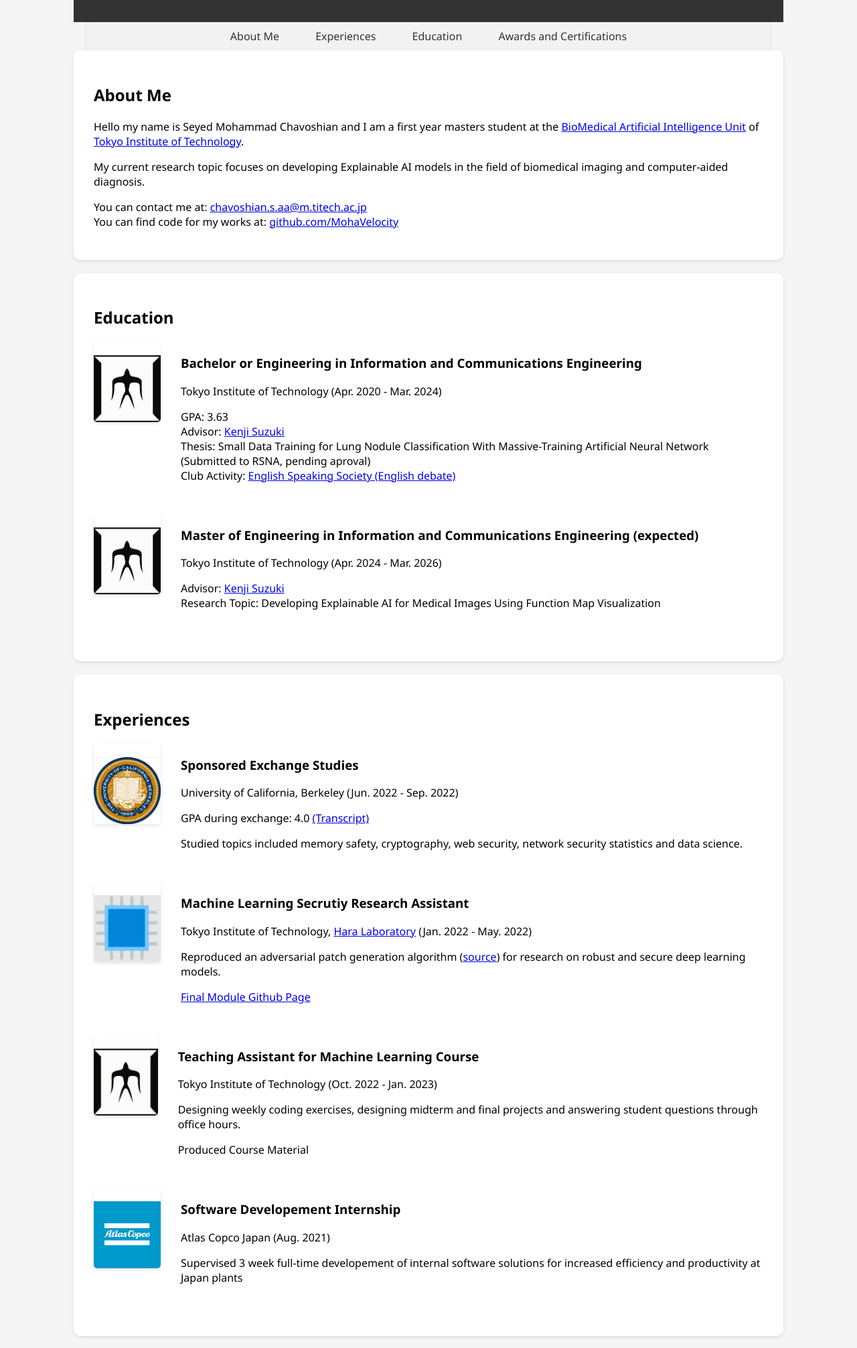
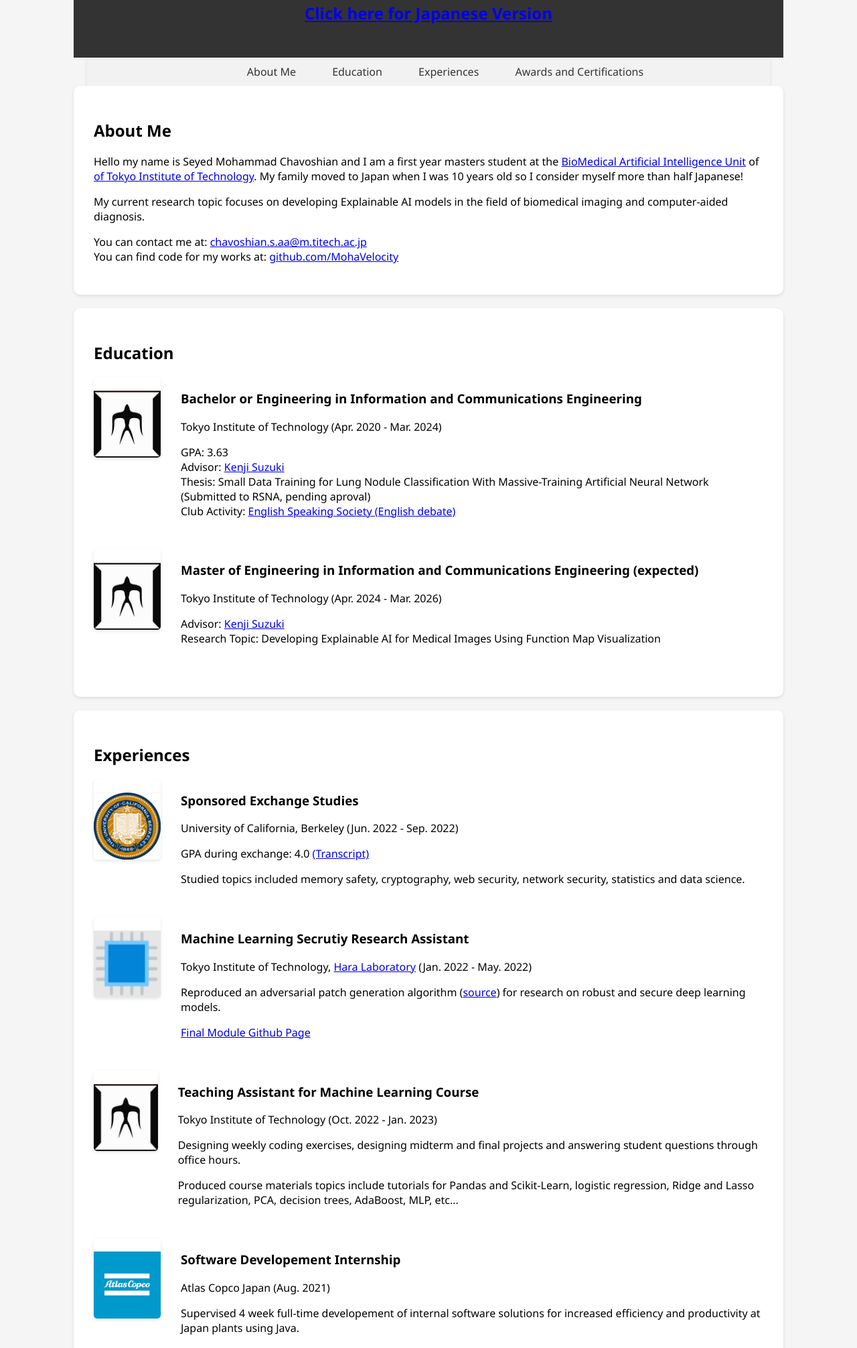
Before and after one commit to MohaVelocity/My_Portfolio, a plain HTML site: page index.html in a window 1280 px wide. Shown: the part 271-2283 px from the top of the page at 67% size. Drawn offline with Linux system fonts and the light colour scheme.

Commit message:
added Japanese version

```diff
--- a/index.html
+++ b/index.html
@@ -82,17 +82,19 @@
     <header>
         <img src="images/portrait.png" alt="My Portrait" style="width: 150px; border-radius: 50%; box-shadow: 0 2px 5px rgba(0, 0, 0, 0.3);">
         <h1>Seyed Mohammad Chavoshian</h1>
+        <h2><a href="./japanese_ver/indext.html">Click here for Japanese Version<a>
     </header>
     <nav>
         <a href="#info">About Me</a>
+        <a href="#education">Education</a>
         <a href="#experiences">Experiences</a>
-        <a href="#education">Education</a>
         <a href="#certifications">Awards and Certifications</a>
     </nav>
     <section id="info">
         <h2>About Me</h2>
         <p>Hello my name is Seyed Mohammad Chavoshian and I am a first year masters student at the <a href="https://suzukilab.first.iir.titech.ac.jp/">BioMedical Artificial
-            Intelligence Unit</a> of <a href="https://www.titech.ac.jp/english">Tokyo Institute of Technology</a>. </p>
+            Intelligence Unit</a> of <a href="https://www.titech.ac.jp/english"> of Tokyo Institute of Technology</a>. My family moved to Japan when I was 10 years old so I
+        consider myself more than half Japanese!</p>
         <p>My current research topic focuses on developing Explainable AI models in the field of biomedical imaging and computer-aided diagnosis.</p>
         <p> You can contact me at: <a href="chavoshian.s.aa@m.titech.ac.jp">chavoshian.s.aa@m.titech.ac.jp</a><br />
         You can find code for my works at: <a href="https://github.com/MohaVelocity"> github.com/MohaVelocity<a></p>
@@ -129,7 +131,7 @@
                 <h3>Sponsored Exchange Studies</h3>
                 <p>University of California, Berkeley (Jun. 2022 - Sep. 2022)</p>
                 <p>GPA during exchange: 4.0 <a href="images/Berkeley_transcript.pdf">(Transcript)</a></p>
-                <p>Studied topics included memory safety, cryptography, web security, network security statistics and data science. </p>
+                <p>Studied topics included memory safety, cryptography, web security, network security, statistics and data science. </p>
             </div>
         </div>
         <div class="entry">
@@ -147,7 +149,8 @@
                 <h3>Teaching Assistant for Machine Learning Course</h3>
                 <p>Tokyo Institute of Technology (Oct. 2022 - Jan. 2023)</p>
                 <p>Designing weekly coding exercises, designing midterm and final projects and answering student questions through office hours.</p>
-                <p>Produced Course Material</p>
+                <p>Produced course materials topics include tutorials for Pandas and Scikit-Learn, logistic regression, Ridge and Lasso regularization, PCA,
+                    decision trees, AdaBoost, MLP, etc... </p>
             </div>
         </div>
         <div class="entry">
@@ -155,7 +158,7 @@
             <div>
                 <h3>Software Developement Internship</h3>
                 <p>Atlas Copco Japan (Aug. 2021)</p>
-                <p>Supervised 3 week full-time developement of internal software solutions for increased efficiency and productivity at Japan plants</p>
+                <p>Supervised 4 week full-time developement of internal software solutions for increased efficiency and productivity at Japan plants using Java.</p>
             </div>
         </div>
     </section>
@@ -185,7 +188,7 @@
                 <h3>English Evaluation Exams: TOEFL iBT, TOEIC, Eiken</h3>
                 <p>TOEFL iBT, score: 112, date: Novermber 2023</p>
                 <p>TOEIC, score: 980, date: June 2019</p>
-                <p>Eiken, level: 1, datee: May 2019</p>
+                <p>Eiken, grade: 1, date: May 2019</p>
             </div>
         </div>
     </section>
```
